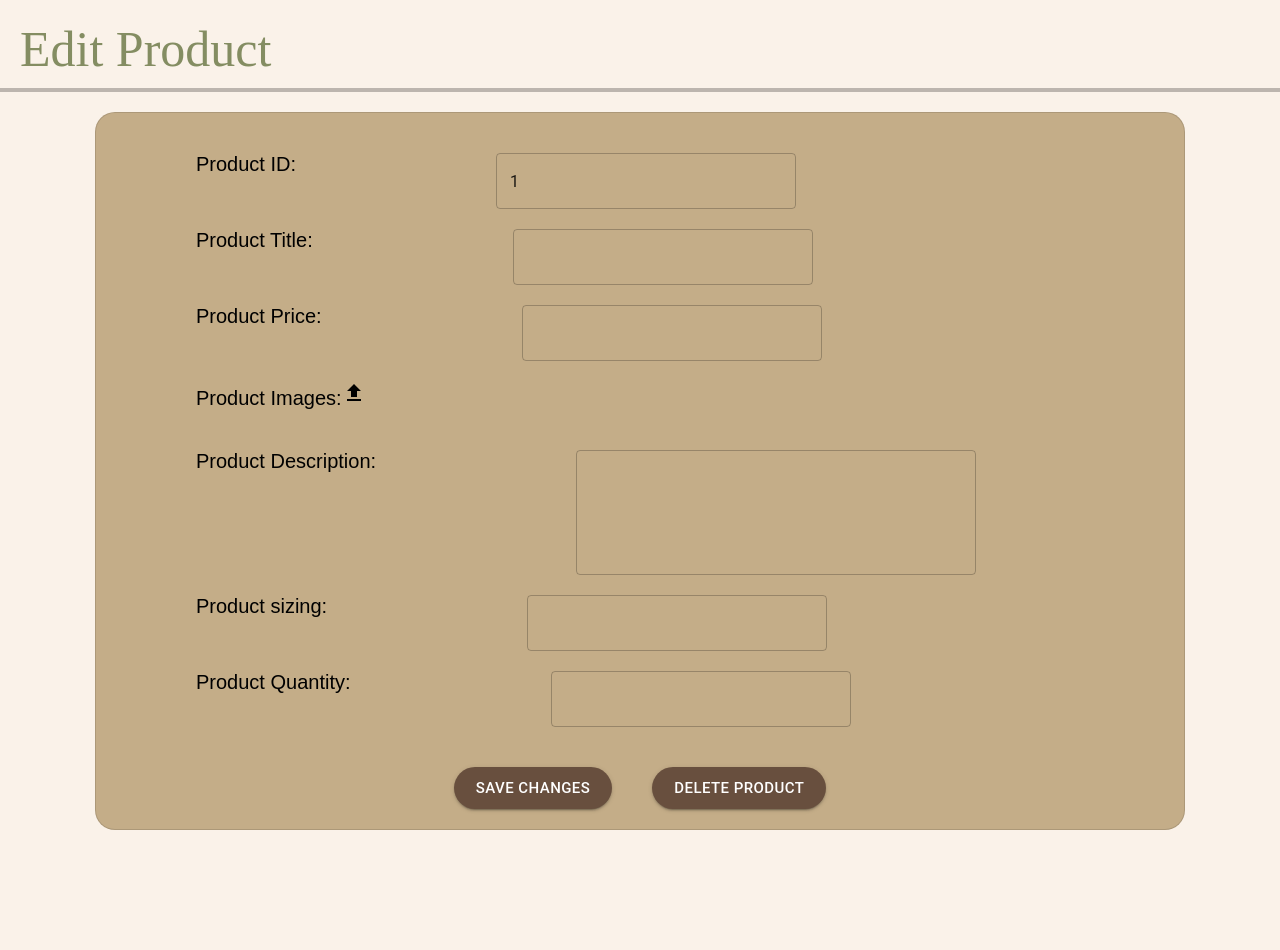
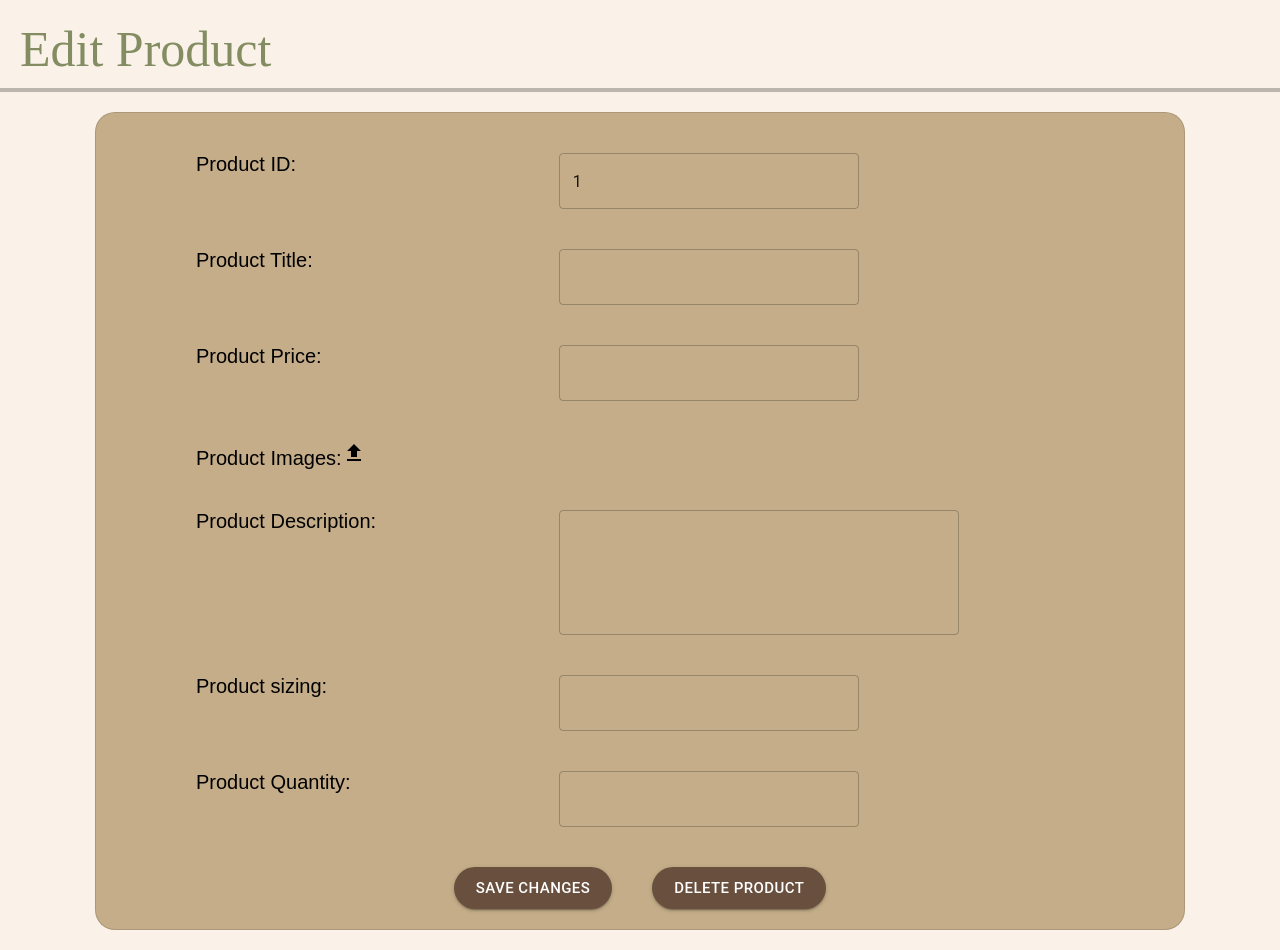
Before and after one commit to vanshika0624/Ecommerce-MERN-stack, a React (Create React App) app in the folder frontend/: page /edit-product/1 in a window 1280 px wide. Before the commit the page ends 850 px from the top, so only its background shows below. Built offline with nearby package versions, Linux system fonts and the light colour scheme.

Commit message:
add product and edit product alignment

```diff
--- a/frontend/src/component/SellerPages/addProduct.js
+++ b/frontend/src/component/SellerPages/addProduct.js
@@ -82,15 +82,34 @@ return(
         <Grid container item xs={12} justifyContent="center" >
         <Card variant="outlined" className="cardStyle" sx={{ minWidth: 450 }}>
         <div>
-
+        <Grid container direction="row"  >
+        <Grid item  xs={4}>
         <div  className="labelStyle">
         Product Title:
-        <TextField required sx={{width: 300}} className="addProduct_textbox" style={{marginLeft:'200px'}} id="outlined-basic" label="" variant="outlined" />
         </div>
+        </Grid>
+        <Grid item xs={8}>
+        <div  className="labelStyle">
+        <TextField required sx={{width: 300}} className="addProduct_textbox"  id="outlined-basic" label="" variant="outlined" />
+        </div>
+        </Grid>
+        </Grid>
+
+        <Grid container direction="row"  >
+        <Grid item  xs={4}>
         <div  className="labelStyle">
         Product Price:
-        <TextField required sx={{width: 300}} className="addProduct_textbox" style={{marginLeft:'200px'}} id="outlined-basic" label="" variant="outlined" />
         </div>
+        </Grid>
+        <Grid item xs={8}>
+        <div  className="labelStyle">
+        <TextField required sx={{width: 300}} className="addProduct_textbox"  id="outlined-basic" label="" variant="outlined" />
+        </div>
+        </Grid>
+        </Grid>
+
+        <Grid container direction="row"  >
+        <Grid item  xs={4}>
         <div  className="labelStyle">
         Product Images:
         <input
@@ -107,24 +126,58 @@ return(
              <UploadIcon onClick={handleOpenFileDialog} />
 
         </div>
-        <div id="createProductFormImage" style={{marginLeft:'200px'}} >
+        </Grid>
+        <Grid item xs={8}>
+        <div  className="labelStyle">
+        <div id="createProductFormImage"  >
               {imagesPreview.map((image, index) => (
                 <img key={index} src={image} alt="Product Preview" />
               ))}
             </div>
+            </div>
+            </Grid>
+        </Grid>
+
+
+        <Grid container direction="row"  >
+        <Grid item  xs={4}>
         <div  className="labelStyle">
         Product  Description:
-        <TextField required sx={{width: 400}} multiline rows={4} className="addProduct_textbox" style={{marginLeft:'200px'}} id="outlined-basic" label="" variant="outlined" />
         </div>
+        </Grid>
+        <Grid item xs={8}>
         <div  className="labelStyle">
+        <TextField required sx={{width: 400}} multiline rows={4} className="addProduct_textbox"  id="outlined-basic" label="" variant="outlined" />
+        </div>
+        </Grid>
+        </Grid>
 
+        <Grid container direction="row"  >
+        <Grid item  xs={4}>
+        <div  className="labelStyle">
         Product  sizing:
-        <TextField required sx={{width: 300}} className="addProduct_textbox" style={{marginLeft:'200px'}} id="outlined-basic" label="" variant="outlined" />
         </div>
+        </Grid>
+        <Grid item xs={8}>
+        <div  className="labelStyle">
+        <TextField required sx={{width: 300}} className="addProduct_textbox"  id="outlined-basic" label="" variant="outlined" />
+        </div>
+        </Grid>
+        </Grid>
+
+        <Grid container direction="row"  >
+        <Grid item  xs={4}>
         <div  className="labelStyle">
         Product  Quantity:
-        <TextField sx={{width: 300}} required className="addProduct_textbox" style={{marginLeft:'200px'}} id="outlined-basic" label="" variant="outlined" />
         </div>
+        </Grid>
+        <Grid item xs={8}>
+        <div  className="labelStyle">
+        <TextField sx={{width: 300}} required className="addProduct_textbox"  id="outlined-basic" label="" variant="outlined" />
+        </div>
+        </Grid>
+        </Grid>
+
         <div>
           <Typography align='center'>
               <Button className="addProduct_button" variant="contained"  size="large" onClick={postData} >Add Product</Button>
--- a/frontend/src/component/SellerPages/editProduct.js
+++ b/frontend/src/component/SellerPages/editProduct.js
@@ -123,18 +123,47 @@ return(
         <Grid container item xs={12} justifyContent="center" >
         <Card variant="outlined" className="editProduct_cardStyle" sx={{ minWidth: 450 }}>
         <div>
+        <Grid container direction="row"  >
+        <Grid item  xs={4}>
         <div className="editProduct_labelStyle" style={{marginTop: "40px"}} >
         Product ID:
-        <TextField  className="editProduct_textbox" sx={{width: 300}} style={{marginLeft:'200px'}} required id="outlined-basic"  value ={id} label="" variant="outlined" InputProps={{readOnly: true, }} > </TextField>
+      </div>
+        </Grid>
+        <Grid item xs={8}>
+      <div className="editProduct_labelStyle" style={{marginTop: "40px"}}>
+        <TextField  className="editProduct_textbox" sx={{width: 300}}  required id="outlined-basic"  value ={id} label="" variant="outlined" InputProps={{readOnly: true, }} > </TextField>
         </div>
+        </Grid>
+
+        </Grid>
+        <Grid container direction="row"  >
+        <Grid item  xs={4}>
         <div  className="editProduct_labelStyle">
         Product Title:
-        <TextField required sx={{width: 300}} className="editProduct_textbox" style={{marginLeft:'200px'}} id="outlined-basic" label="" variant="outlined" />
         </div>
+        </Grid>
+        <Grid item xs={8}>
+            <div className="editProduct_labelStyle">
+        <TextField required sx={{width: 300}} className="editProduct_textbox" id="outlined-basic" label="" variant="outlined" />
+        </div>
+        </Grid>
+        </Grid>
+
+        <Grid container direction="row"  >
+        <Grid item  xs={4}>
         <div  className="editProduct_labelStyle">
         Product Price:
-        <TextField required sx={{width: 300}} className="editProduct_textbox" style={{marginLeft:'200px'}} id="outlined-basic" label="" variant="outlined" />
         </div>
+        </Grid>
+        <Grid item xs={8}>
+            <div className="editProduct_labelStyle">
+        <TextField required sx={{width: 300}} className="editProduct_textbox"  id="outlined-basic" label="" variant="outlined" />
+        </div>
+        </Grid>
+        </Grid>
+
+        <Grid container direction="row"  >
+        <Grid item  xs={4}>
         <div  className="editProduct_labelStyle">
         Product Images:
         <input
@@ -150,26 +179,58 @@ return(
              {/* <Button onClick={handleOpenFileDialog}> <UploadIcon onClick={handleOpenFileDialog} /></Button> */}
              <UploadIcon onClick={handleOpenFileDialog} />
 
-        </div>
-        <div id="createProductFormImage" style={{marginLeft:'200px'}} >
+             </div>
+        </Grid>
+        <Grid item xs={8}>
+        <div className="editProduct_labelStyle">
+        <div id="createProductFormImage"  >
               {imagesPreview.map((image, index) => (
                 <img key={index} src={image} alt="Product Preview" />
               ))}
             </div>
+            </div>
+        </Grid>
+        </Grid>
 
+        <Grid container direction="row"  >
+        <Grid item  xs={4}>
         <div  className="editProduct_labelStyle">
         Product  Description:
-        <TextField required sx={{width: 400}} multiline rows={4} className="editProduct_textbox" style={{marginLeft:'200px'}} id="outlined-basic" label="" variant="outlined" />
         </div>
+        </Grid>
+        <Grid item xs={8}>
+            <div className="editProduct_labelStyle">
+        <TextField required sx={{width: 400}} multiline rows={4} className="editProduct_textbox" id="outlined-basic" label="" variant="outlined" />
+        </div>
+        </Grid>
+        </Grid>
+
+        <Grid container direction="row"  >
+        <Grid item  xs={4}>
         <div  className="editProduct_labelStyle">
+        Product  sizing:
+        </div>
+        </Grid>
+        <Grid item xs={8}>
+            <div className="editProduct_labelStyle">
+        <TextField required sx={{width: 300}} className="editProduct_textbox"  id="outlined-basic" label="" variant="outlined" />
+        </div>
+        </Grid>
+        </Grid>
 
-        Product  sizing:
-        <TextField required sx={{width: 300}} className="editProduct_textbox" style={{marginLeft:'200px'}} id="outlined-basic" label="" variant="outlined" />
-        </div>
+        <Grid container direction="row"  >
+        <Grid item  xs={4}>
         <div  className="editProduct_labelStyle">
         Product  Quantity:
-        <TextField sx={{width: 300}} required className="editProduct_textbox" style={{marginLeft:'200px'}} id="outlined-basic" label="" variant="outlined" />
         </div>
+        </Grid>
+        <Grid item xs={8}>
+            <div className="editProduct_labelStyle">
+        <TextField sx={{width: 300}} required className="editProduct_textbox" id="outlined-basic" label="" variant="outlined" />
+        </div>
+        </Grid>
+        </Grid>
+
         <div>
           <Typography align='center'>
               <Button className="editProduct_button" variant="contained"  size="large"  onClick={updateData}>Save Changes</Button>
```
